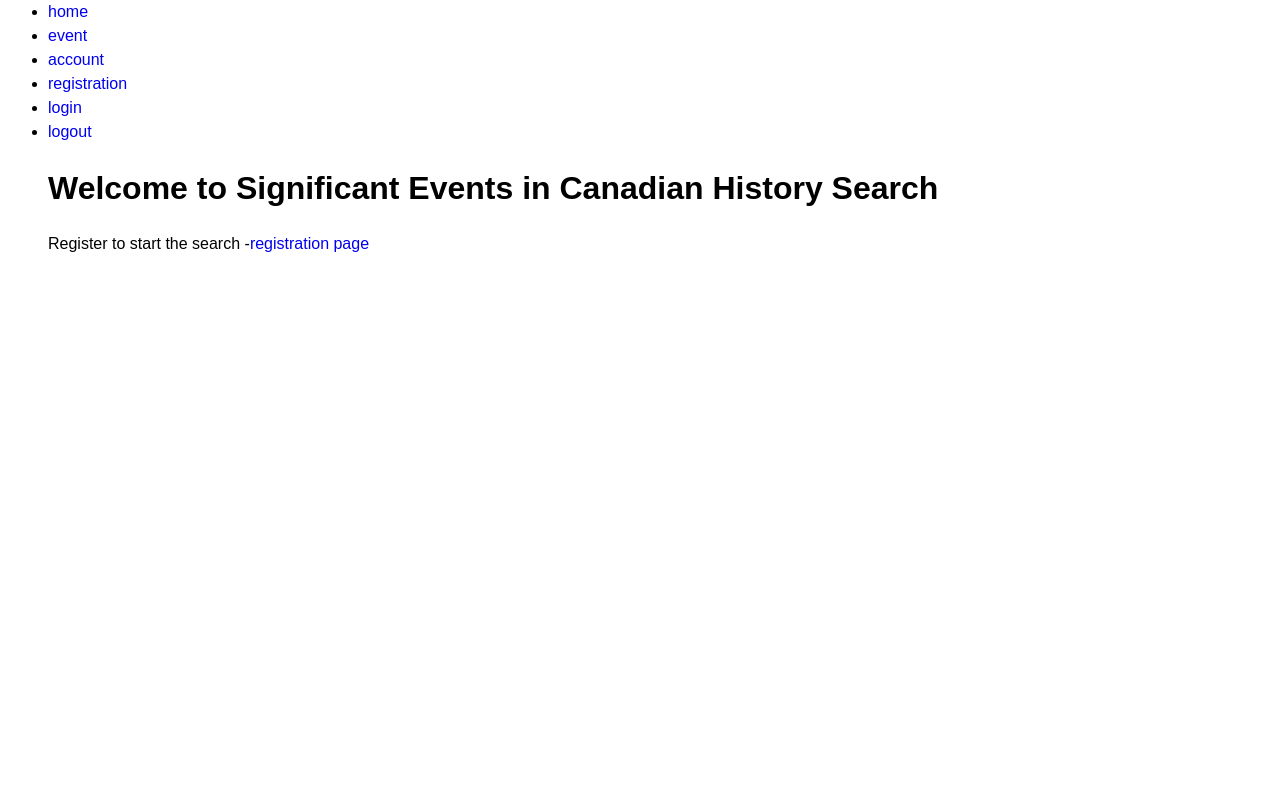
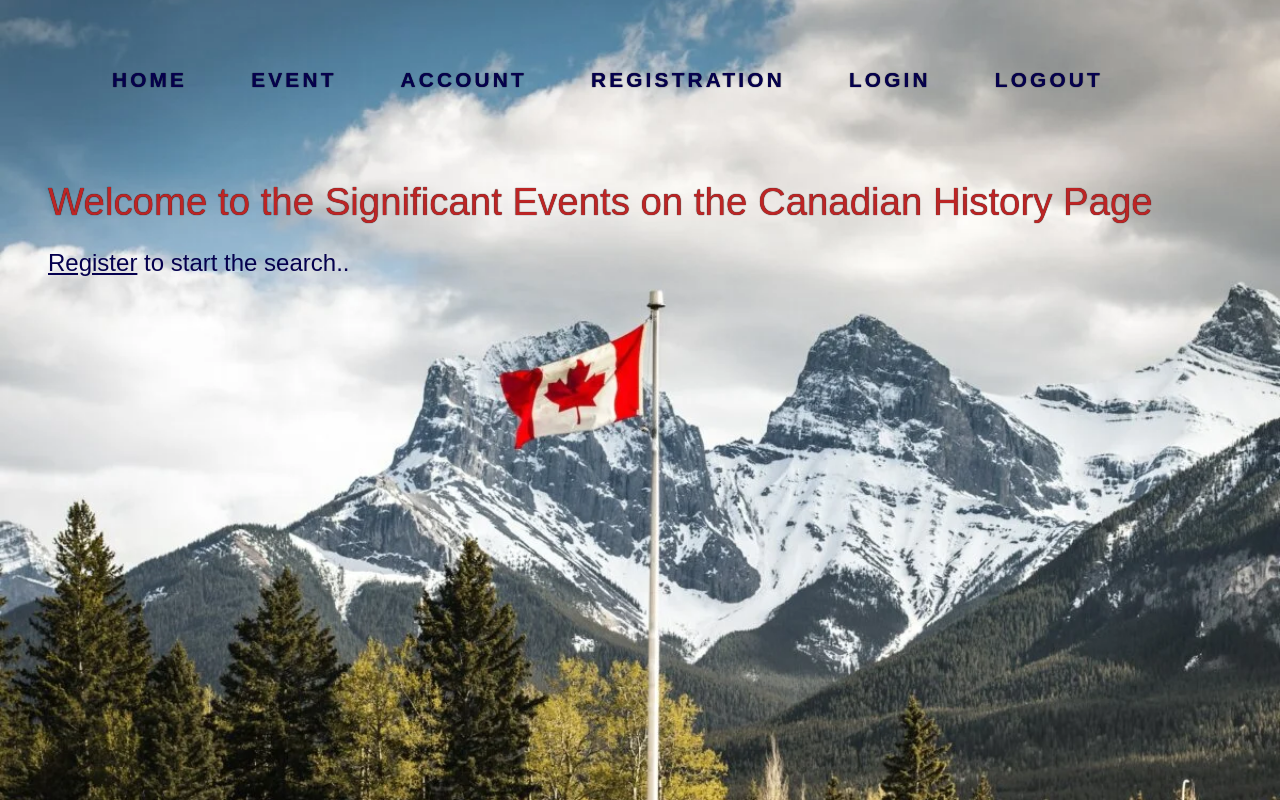
Before and after one commit to anzhelika-kuchma/s4-final-search_engine-frontend, a React (Vite) app: page / in a window 1280 px wide. Built offline with nearby package versions, Linux system fonts and the light colour scheme.

Commit message:
updated syles for homepage, registration page and login page

```diff
--- a/package.json
+++ b/package.json
@@ -10,6 +10,7 @@
     "preview": "vite preview"
   },
   "dependencies": {
+    "bootstrap": "^5.3.3",
     "react": "^18.2.0",
     "react-dom": "^18.2.0",
     "react-router-dom": "^6.22.3"
--- a/src/App.css
+++ b/src/App.css
@@ -16,7 +16,7 @@
   --flow-space--xs: 0.625rem;
   --flow-space--s: 1rem;
   --flow-space--m: 1.25rem;
-  --gap: 1rem;
+  --gap: 4rem;
 
   /* colors */
   --c--black-op: rgba(0, 0, 0, 0.1);
@@ -24,6 +24,7 @@
   --c--accent-3: rgb(255 199 199);
   --c--accent-4: rgb(228 255 199);
   --c--disabled: rgba(239, 239, 239, 0.85);
+  --c--red: #bc2525;
 
   /* grid */
   --grid--col: auto;
@@ -148,3 +149,45 @@
   /* added line end */
   border: none;
 }
+
+body{
+  background-image: url("background.webp");
+  background-position: center;
+  background-repeat: no-repeat;
+  background-size: cover;
+}
+
+.nav{
+  list-style: none;
+  display: flex;
+  gap: 4rem;
+  padding: 4rem;
+  padding-right: 6rem;
+}
+
+.nav-element,.nav-element a {
+  font-size: 1.3rem;
+  font-weight: 900;
+  cursor: pointer;
+  text-transform: uppercase;
+  color: #05004e;
+  text-shadow: 0px 0px 1px #000000;
+  letter-spacing: .2rem;
+}
+
+.header{
+  color: #bc2525;
+  text-shadow: 0px 0px 1px #000000;
+  font-size: 2.4rem;
+}
+
+.subtitle a, .subtitle {
+  font-size: 1.5rem;
+  font-weight: 400;
+  color:#05004e;
+}
+
+.subtitle a{
+  text-decoration: underline;
+  color:#05004e;
+}
--- a/src/App.jsx
+++ b/src/App.jsx
@@ -10,6 +10,8 @@ import EventPage from "./pages/EventPage.jsx";
 import NotFoundPage from "./pages/NotFoundPage.jsx";
 
 import NavigationComponent from "./components/NavigationComponent.jsx";
+
+import 'bootstrap/dist/css/bootstrap.css';
 
 import {
     homePath,
--- a/src/components/CredentialsFormComponent.jsx
+++ b/src/components/CredentialsFormComponent.jsx
@@ -1,18 +1,23 @@
 const CredentialsFormComponent = ({ onSubmit, action }) => {
     return (
-        <form onSubmit={onSubmit} method="post" action={action}>
-            <label htmlFor="username">
+        <form  className="form-inline" onSubmit={onSubmit} method="post" action={action}>
+
+                <label  htmlFor="username" >
                     <input
                         id="username"
+                        className="form-control"
                         name="username"
                         type="text"
-                    placeholder="username"
+                        placeholder="username.."
                     />
+                </label >
+
+
+                <label htmlFor="password" className="m-2">
+                    <input id="password" className="form-control" name="password" type="password" placeholder="password.." />
                 </label>
-            <label htmlFor="password">
-                <input id="password" name="password" type="password" />
-            </label>
-            <button type="submit">Submit</button>
+
+            <button type="submit" className="btn btn-dark m-3">Submit</button>
         </form>
     );
 };
--- a/src/components/EventFormComponent.jsx
+++ b/src/components/EventFormComponent.jsx
@@ -6,7 +6,7 @@ const EventFormComponent = ({ onSubmit }) => {
                     id="keyword"
                     name="keyword"
                     type="search"
-                    placeholder="event"
+                    placeholder="enter a year or an event"
                 />
             </label>
             <button type="submit">Search</button>
--- a/src/components/HomeComponent.jsx
+++ b/src/components/HomeComponent.jsx
@@ -5,12 +5,12 @@ import { registrationPath } from "../config/defaults.js";
 const HomeComponent = () => {
     return (
         <>
-            <h1 className="fw--600">Welcome to Significant Events in Canadian History Search</h1>
+            <h1 className="header">Welcome to the Significant Events on the Canadian History Page</h1>
             <div>
 
-                <p>
-                    Register to start the search{" "} -
-                    <Link to={registrationPath}>registration page</Link>
+                <p className="subtitle">
+                    <Link to={registrationPath}>Register</Link>
+                    {" "}to start the search..
                 </p>
 
             </div>
--- a/src/components/LinkListComponent.jsx
+++ b/src/components/LinkListComponent.jsx
@@ -3,9 +3,9 @@ import { Link } from "react-router-dom";
 const LinkListComponent = ({ onClick, linkMap }) => {
     const renderList = (map) => {
         return (
-            <ul onClick={onClick}>
+            <ul onClick={onClick} className="nav">
                 {[...map.entries()].map(([name, link], index) => (
-                    <li key={index}>
+                    <li key={index} className="nav-element">
                         <Link to={link}>{name}</Link>
                     </li>
                 ))}
--- a/src/pages/EventPage.jsx
+++ b/src/pages/EventPage.jsx
@@ -10,7 +10,7 @@ const EventPage = () => {
 
     return (
         <>
-            <h1 className="fw--600">Event Archive</h1>
+            <h1 className="header">Event Search</h1>
             {isAuthenticated ? (
                 <EventComponent />
             ) : (
--- a/src/pages/LoginPage.jsx
+++ b/src/pages/LoginPage.jsx
@@ -7,7 +7,7 @@ const LoginPage = () => {
 
     return (
         <>
-            <h1 className="fw--600">Login page</h1>
+            <h1 className="header">Login page</h1>
             <AuthenticationComponent pathname={pathname} />
         </>
     );
--- a/src/pages/RegistrationPage.jsx
+++ b/src/pages/RegistrationPage.jsx
@@ -7,7 +7,7 @@ const RegistrationPage = () => {
 
     return (
         <>
-            <h1 className="fw--600">Registration page</h1>
+            <h1 className="header">Registration page</h1>
             <AuthenticationComponent pathname={pathname} />
         </>
     );
```
Also changed, not shown: src/background.webp (added), 1 other file (tests, documents, lock files or other folders). Lines whose indentation alone changed are shown as unchanged.
